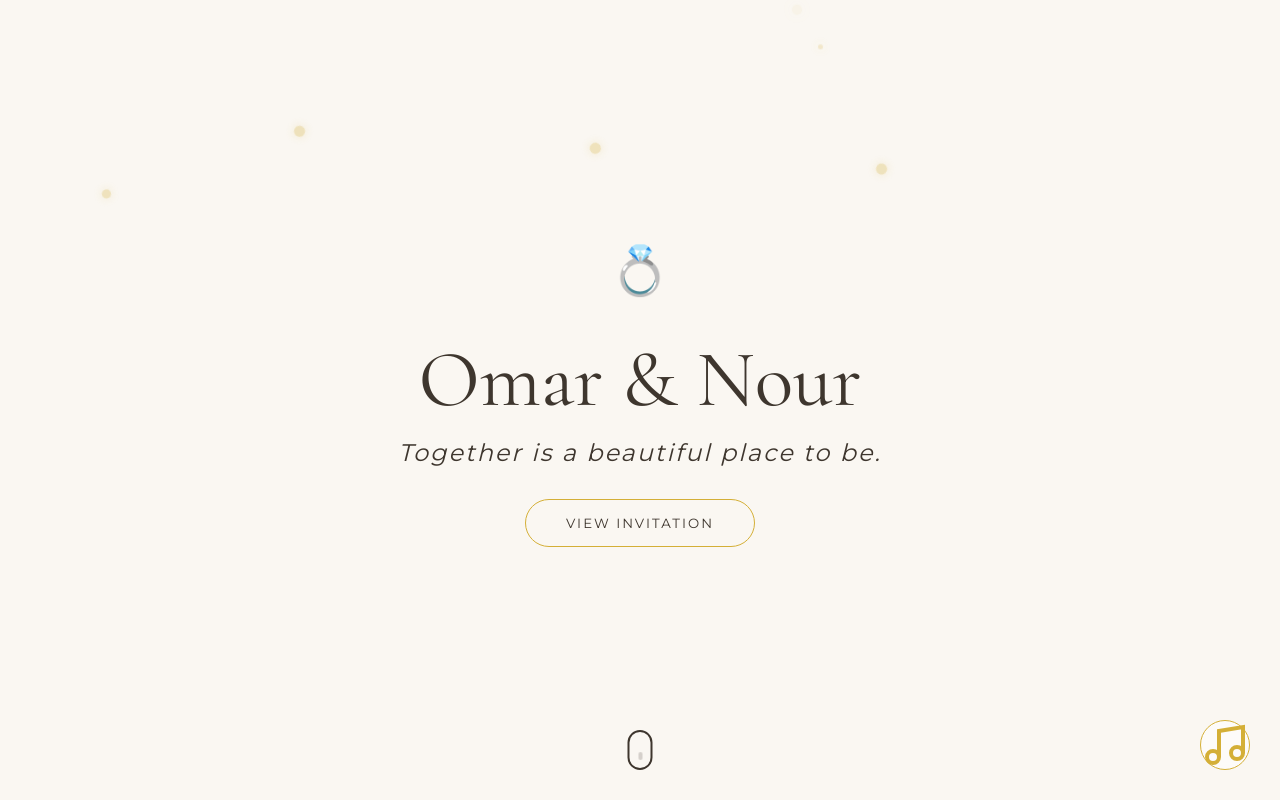
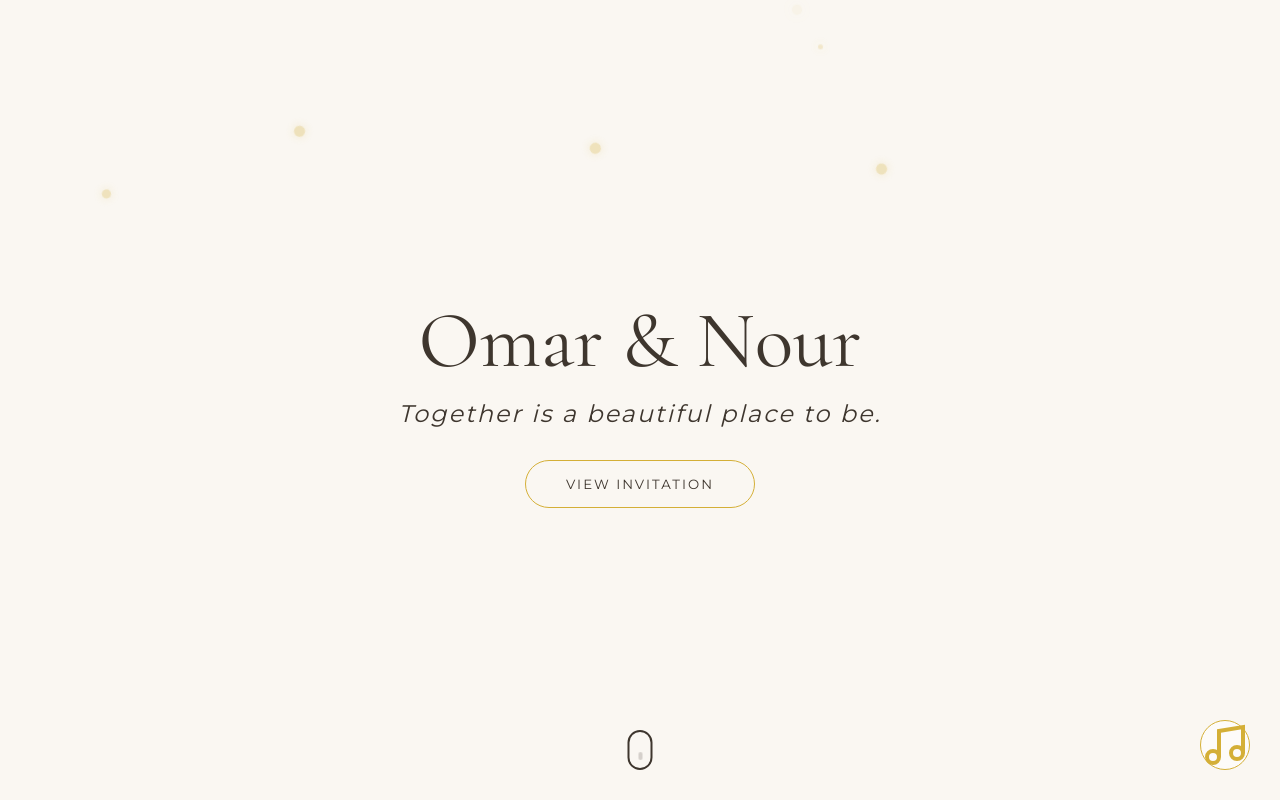
Before and after one commit to KarimShamel/wedding-invitation6, a plain HTML site: page index.html in a window 1280 px wide. Shown: the top 800 px of the page. Drawn offline with nearby package versions, Linux system fonts and the light colour scheme.

Commit message:
Update index.html

```diff
--- a/index.html
+++ b/index.html
@@ -33,7 +33,7 @@
         <div class="hero-background"></div>
         <div class="hero-overlay"></div>
         <div class="hero-content reveal">
-            <div class="ring-icon">💍</div>
+
             <h1 class="title">Omar & Nour</h1>
             <p class="subtitle">Together is a beautiful place to be.</p>
             <button class="cta-btn" onclick="document.getElementById('details').scrollIntoView({behavior: 'smooth'})">View Invitation</button>
```
